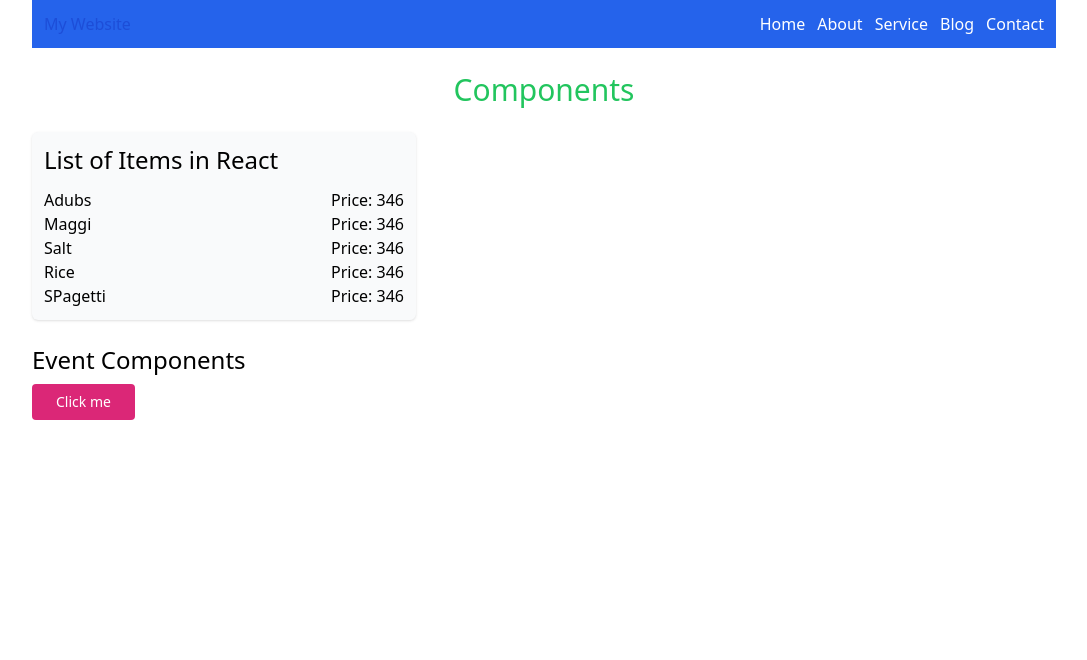
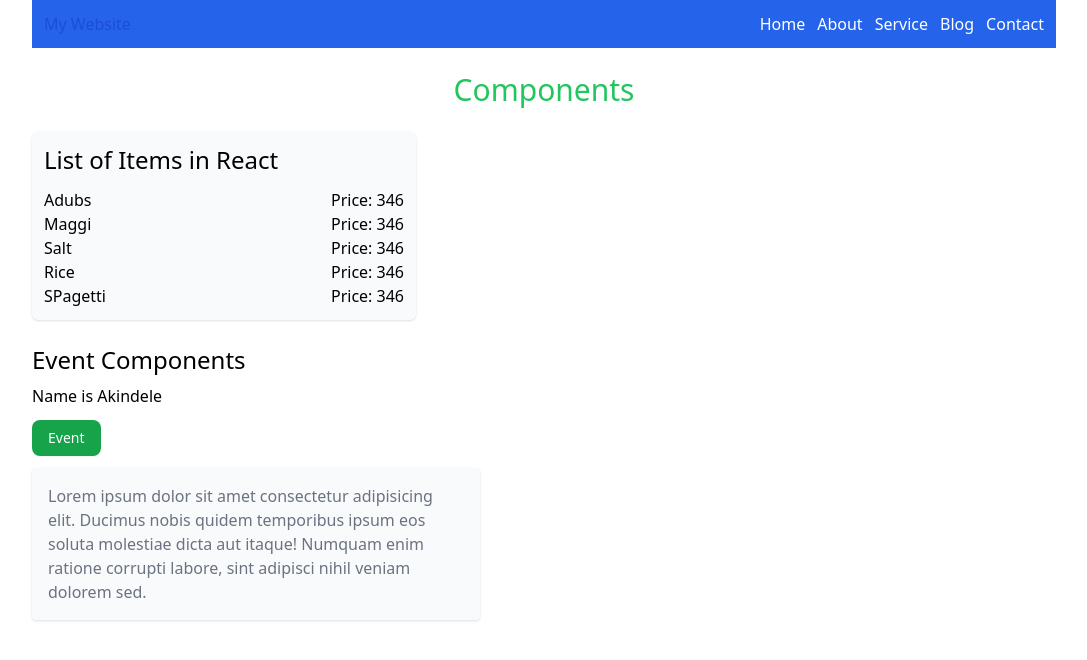
Before and after one commit to oyenet1/reactjs, a React (Create React App) app: page / in a window 1280 px wide. Shown: the top 660 px of the page, without its empty margins (96-1183 px from the left). Built offline with nearby package versions, Linux system fonts and the light colour scheme.

Commit message:
new evens

```diff
--- a/src/App.js
+++ b/src/App.js
@@ -6,10 +6,6 @@ import "./index.css";
 import NavBar from "./NavBar";
 
 function App() {
-  let show = false;
-  const toggleMe = () => {
-    console.log((show = !show));
-  };
   return (
     <div className="max-w-5xl mx-auto space-y-4 App">
       <NavBar />
@@ -24,13 +20,7 @@ function App() {
       </section>
       <article>
         <h1 className="py-2 text-2xl">Event Components</h1>
-        <button
-          onClick={toggleMe}
-          className="px-6 py-2 text-sm text-white bg-pink-600 rounded"
-        >
-          Click me
-        </button>
-        {show ? <Click /> : ""}
+        <Click />
       </article>
     </div>
   );
--- a/src/components/Click.js
+++ b/src/components/Click.js
@@ -1,7 +1,17 @@
+import { useState } from "react";
+
 const Click = () => {
-  const handleClick = () => console.log("I am clicked");
+  let [name, setName] = useState("Akindele");
+  const handleClick = () => setName("luigi");
   return (
     <div className="space-y-3">
+      <p>Name is {name}</p>
+      <button
+        onClick={(e) => handleClick("Banji", e)}
+        className="px-4 py-2 text-sm text-white bg-green-600 rounded-lg shadow-sm"
+      >
+        Event
+      </button>
       <div className="max-w-md p-4 text-gray-500 rounded shadow bg-gray-50">
         <p>
           Lorem ipsum dolor sit amet consectetur adipisicing elit. Ducimus nobis
```
